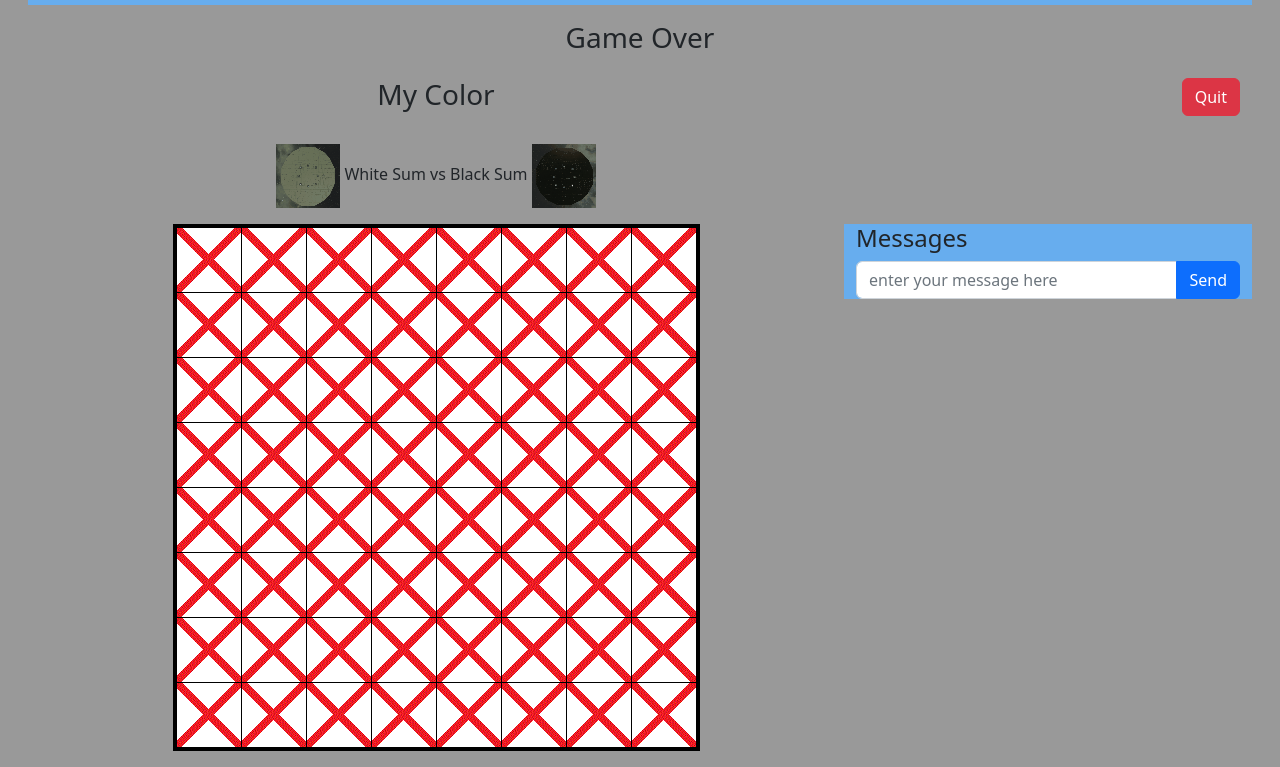
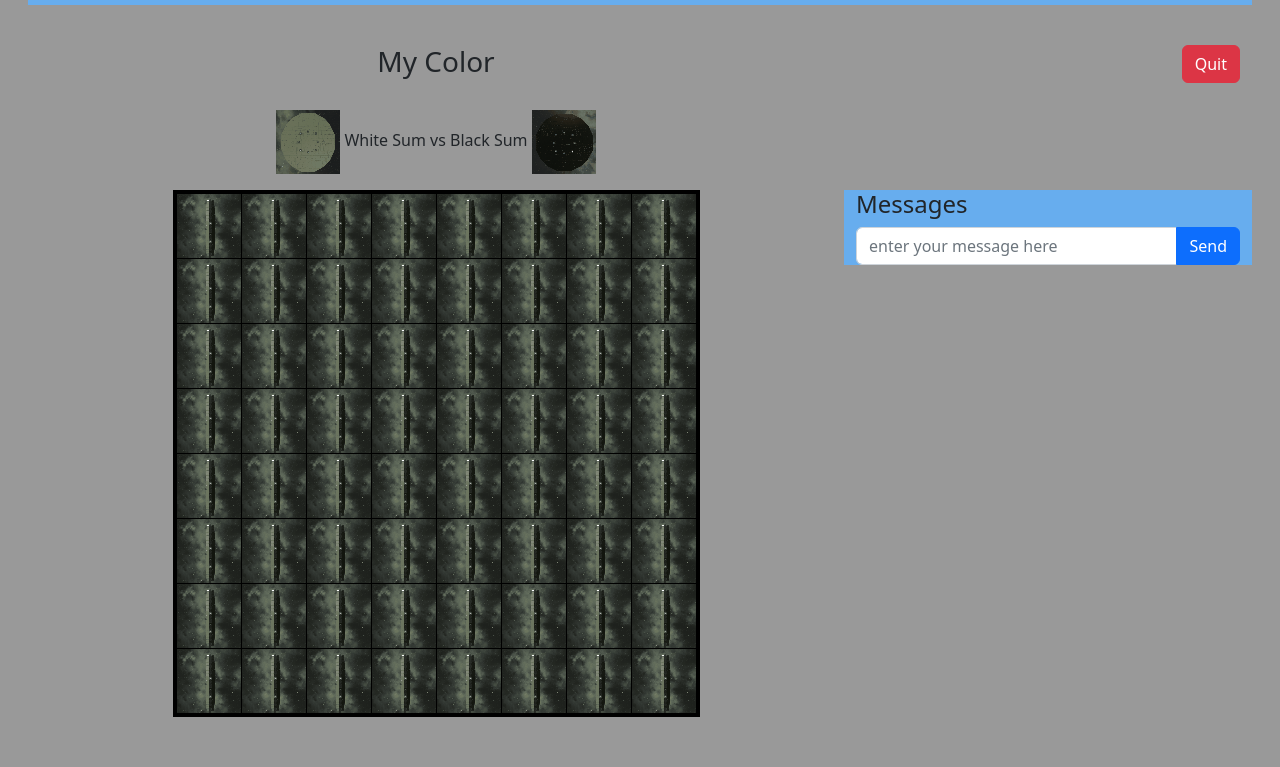
Before and after one commit to LoganTown/Othello-CS150, a website: page public/game.html in a window 1280 px wide. Shown: the part 53-820 px from the top of the page. Drawn offline with nearby package versions, Linux system fonts and the light colour scheme; no server answers.

Commit message:
part 23 update, added turns, changed board color, removed game over default sign

```diff
--- a/public/assets/css/game.css
+++ b/public/assets/css/game.css
@@ -26,6 +26,7 @@
     border: 1px solid black;
     margin: 0px;
     padding: 0px;
+    background-color: rgb(44, 65, 44);
 }
 
 td.hovered_over:hover{
--- a/public/game.html
+++ b/public/game.html
@@ -27,7 +27,7 @@
 
       <div class="row m-3">
         <div class="col text-center">
-          <h3 id="game_over">Game Over</h3>
+          <h3 id="game_over"></h3>
         </div>
       </div>
 
@@ -52,84 +52,84 @@
             <div class="col-md-8 table-responsive">
               <table id="game_board" class="mx-auto w-auto">
                 <tr>
-                  <td id="0_0"><img class="img-fluid" src="assets/images/error.gif" alt="error"/></td>
-                  <td id="0_1"><img class="img-fluid" src="assets/images/error.gif" alt="error"/></td>
-                  <td id="0_2"><img class="img-fluid" src="assets/images/error.gif" alt="error"/></td>
-                  <td id="0_3"><img class="img-fluid" src="assets/images/error.gif" alt="error"/></td>
-                  <td id="0_4"><img class="img-fluid" src="assets/images/error.gif" alt="error"/></td>
-                  <td id="0_5"><img class="img-fluid" src="assets/images/error.gif" alt="error"/></td>
-                  <td id="0_6"><img class="img-fluid" src="assets/images/error.gif" alt="error"/></td>
-                  <td id="0_7"><img class="img-fluid" src="assets/images/error.gif" alt="error"/></td>
+                  <td id="0_0"><img class="img-fluid" src="assets/images/empty.gif" alt="empty"/></td>
+                  <td id="0_1"><img class="img-fluid" src="assets/images/empty.gif" alt="empty"/></td>
+                  <td id="0_2"><img class="img-fluid" src="assets/images/empty.gif" alt="empty"/></td>
+                  <td id="0_3"><img class="img-fluid" src="assets/images/empty.gif" alt="empty"/></td>
+                  <td id="0_4"><img class="img-fluid" src="assets/images/empty.gif" alt="empty"/></td>
+                  <td id="0_5"><img class="img-fluid" src="assets/images/empty.gif" alt="empty"/></td>
+                  <td id="0_6"><img class="img-fluid" src="assets/images/empty.gif" alt="empty"/></td>
+                  <td id="0_7"><img class="img-fluid" src="assets/images/empty.gif" alt="empty"/></td>
                 </tr>
                 <tr>
-                  <td id="1_0"><img class="img-fluid" src="assets/images/error.gif" alt="error"/></td>
-                  <td id="1_1"><img class="img-fluid" src="assets/images/error.gif" alt="error"/></td>
-                  <td id="1_2"><img class="img-fluid" src="assets/images/error.gif" alt="error"/></td>
-                  <td id="1_3"><img class="img-fluid" src="assets/images/error.gif" alt="error"/></td>
-                  <td id="1_4"><img class="img-fluid" src="assets/images/error.gif" alt="error"/></td>
-                  <td id="1_5"><img class="img-fluid" src="assets/images/error.gif" alt="error"/></td>
-                  <td id="1_6"><img class="img-fluid" src="assets/images/error.gif" alt="error"/></td>
-                  <td id="1_7"><img class="img-fluid" src="assets/images/error.gif" alt="error"/></td>
+                  <td id="1_0"><img class="img-fluid" src="assets/images/empty.gif" alt="empty"/></td>
+                  <td id="1_1"><img class="img-fluid" src="assets/images/empty.gif" alt="empty"/></td>
+                  <td id="1_2"><img class="img-fluid" src="assets/images/empty.gif" alt="empty"/></td>
+                  <td id="1_3"><img class="img-fluid" src="assets/images/empty.gif" alt="empty"/></td>
+                  <td id="1_4"><img class="img-fluid" src="assets/images/empty.gif" alt="empty"/></td>
+                  <td id="1_5"><img class="img-fluid" src="assets/images/empty.gif" alt="empty"/></td>
+                  <td id="1_6"><img class="img-fluid" src="assets/images/empty.gif" alt="empty"/></td>
+                  <td id="1_7"><img class="img-fluid" src="assets/images/empty.gif" alt="empty"/></td>
                 </tr>
                 <tr>
-                  <td id="2_0"><img class="img-fluid" src="assets/images/error.gif" alt="error"/></td>
-                  <td id="2_1"><img class="img-fluid" src="assets/images/error.gif" alt="error"/></td>
-                  <td id="2_2"><img class="img-fluid" src="assets/images/error.gif" alt="error"/></td>
-                  <td id="2_3"><img class="img-fluid" src="assets/images/error.gif" alt="error"/></td>
-                  <td id="2_4"><img class="img-fluid" src="assets/images/error.gif" alt="error"/></td>
-                  <td id="2_5"><img class="img-fluid" src="assets/images/error.gif" alt="error"/></td>
-                  <td id="2_6"><img class="img-fluid" src="assets/images/error.gif" alt="error"/></td>
-                  <td id="2_7"><img class="img-fluid" src="assets/images/error.gif" alt="error"/></td>
+                  <td id="2_0"><img class="img-fluid" src="assets/images/empty.gif" alt="empty"/></td>
+                  <td id="2_1"><img class="img-fluid" src="assets/images/empty.gif" alt="empty"/></td>
+                  <td id="2_2"><img class="img-fluid" src="assets/images/empty.gif" alt="empty"/></td>
+                  <td id="2_3"><img class="img-fluid" src="assets/images/empty.gif" alt="empty"/></td>
+                  <td id="2_4"><img class="img-fluid" src="assets/images/empty.gif" alt="empty"/></td>
+                  <td id="2_5"><img class="img-fluid" src="assets/images/empty.gif" alt="empty"/></td>
+                  <td id="2_6"><img class="img-fluid" src="assets/images/empty.gif" alt="empty"/></td>
+                  <td id="2_7"><img class="img-fluid" src="assets/images/empty.gif" alt="empty"/></td>
                 </tr>
                 <tr>
-                  <td id="3_0"><img class="img-fluid" src="assets/images/error.gif" alt="error"/></td>
-                  <td id="3_1"><img class="img-fluid" src="assets/images/error.gif" alt="error"/></td>
-                  <td id="3_2"><img class="img-fluid" src="assets/images/error.gif" alt="error"/></td>
-                  <td id="3_3"><img class="img-fluid" src="assets/images/error.gif" alt="error"/></td>
-                  <td id="3_4"><img class="img-fluid" src="assets/images/error.gif" alt="error"/></td>
-                  <td id="3_5"><img class="img-fluid" src="assets/images/error.gif" alt="error"/></td>
-                  <td id="3_6"><img class="img-fluid" src="assets/images/error.gif" alt="error"/></td>
-                  <td id="3_7"><img class="img-fluid" src="assets/images/error.gif" alt="error"/></td>
+                  <td id="3_0"><img class="img-fluid" src="assets/images/empty.gif" alt="empty"/></td>
+                  <td id="3_1"><img class="img-fluid" src="assets/images/empty.gif" alt="empty"/></td>
+                  <td id="3_2"><img class="img-fluid" src="assets/images/empty.gif" alt="empty"/></td>
+                  <td id="3_3"><img class="img-fluid" src="assets/images/empty.gif" alt="empty"/></td>
+                  <td id="3_4"><img class="img-fluid" src="assets/images/empty.gif" alt="empty"/></td>
+                  <td id="3_5"><img class="img-fluid" src="assets/images/empty.gif" alt="empty"/></td>
+                  <td id="3_6"><img class="img-fluid" src="assets/images/empty.gif" alt="empty"/></td>
+                  <td id="3_7"><img class="img-fluid" src="assets/images/empty.gif" alt="empty"/></td>
                 </tr>
                 <tr>
-                  <td id="4_0"><img class="img-fluid" src="assets/images/error.gif" alt="error"/></td>
-                  <td id="4_1"><img class="img-fluid" src="assets/images/error.gif" alt="error"/></td>
-                  <td id="4_2"><img class="img-fluid" src="assets/images/error.gif" alt="error"/></td>
-                  <td id="4_3"><img class="img-fluid" src="assets/images/error.gif" alt="error"/></td>
-                  <td id="4_4"><img class="img-fluid" src="assets/images/error.gif" alt="error"/></td>
-                  <td id="4_5"><img class="img-fluid" src="assets/images/error.gif" alt="error"/></td>
-                  <td id="4_6"><img class="img-fluid" src="assets/images/error.gif" alt="error"/></td>
-                  <td id="4_7"><img class="img-fluid" src="assets/images/error.gif" alt="error"/></td>
+                  <td id="4_0"><img class="img-fluid" src="assets/images/empty.gif" alt="empty"/></td>
+                  <td id="4_1"><img class="img-fluid" src="assets/images/empty.gif" alt="empty"/></td>
+                  <td id="4_2"><img class="img-fluid" src="assets/images/empty.gif" alt="empty"/></td>
+                  <td id="4_3"><img class="img-fluid" src="assets/images/empty.gif" alt="empty"/></td>
+                  <td id="4_4"><img class="img-fluid" src="assets/images/empty.gif" alt="empty"/></td>
+                  <td id="4_5"><img class="img-fluid" src="assets/images/empty.gif" alt="empty"/></td>
+                  <td id="4_6"><img class="img-fluid" src="assets/images/empty.gif" alt="empty"/></td>
+                  <td id="4_7"><img class="img-fluid" src="assets/images/empty.gif" alt="empty"/></td>
                 </tr>
                 <tr>
-                  <td id="5_0"><img class="img-fluid" src="assets/images/error.gif" alt="error"/></td>
-                  <td id="5_1"><img class="img-fluid" src="assets/images/error.gif" alt="error"/></td>
-                  <td id="5_2"><img class="img-fluid" src="assets/images/error.gif" alt="error"/></td>
-                  <td id="5_3"><img class="img-fluid" src="assets/images/error.gif" alt="error"/></td>
-                  <td id="5_4"><img class="img-fluid" src="assets/images/error.gif" alt="error"/></td>
-                  <td id="5_5"><img class="img-fluid" src="assets/images/error.gif" alt="error"/></td>
-                  <td id="5_6"><img class="img-fluid" src="assets/images/error.gif" alt="error"/></td>
-                  <td id="5_7"><img class="img-fluid" src="assets/images/error.gif" alt="error"/></td>
+                  <td id="5_0"><img class="img-fluid" src="assets/images/empty.gif" alt="empty"/></td>
+                  <td id="5_1"><img class="img-fluid" src="assets/images/empty.gif" alt="empty"/></td>
+                  <td id="5_2"><img class="img-fluid" src="assets/images/empty.gif" alt="empty"/></td>
+                  <td id="5_3"><img class="img-fluid" src="assets/images/empty.gif" alt="empty"/></td>
+                  <td id="5_4"><img class="img-fluid" src="assets/images/empty.gif" alt="empty"/></td>
+                  <td id="5_5"><img class="img-fluid" src="assets/images/empty.gif" alt="empty"/></td>
+                  <td id="5_6"><img class="img-fluid" src="assets/images/empty.gif" alt="empty"/></td>
+                  <td id="5_7"><img class="img-fluid" src="assets/images/empty.gif" alt="empty"/></td>
                 </tr>
                 <tr>
-                  <td id="6_0"><img class="img-fluid" src="assets/images/error.gif" alt="error"/></td>
-                  <td id="6_1"><img class="img-fluid" src="assets/images/error.gif" alt="error"/></td>
-                  <td id="6_2"><img class="img-fluid" src="assets/images/error.gif" alt="error"/></td>
-                  <td id="6_3"><img class="img-fluid" src="assets/images/error.gif" alt="error"/></td>
-                  <td id="6_4"><img class="img-fluid" src="assets/images/error.gif" alt="error"/></td>
-                  <td id="6_5"><img class="img-fluid" src="assets/images/error.gif" alt="error"/></td>
-                  <td id="6_6"><img class="img-fluid" src="assets/images/error.gif" alt="error"/></td>
-                  <td id="6_7"><img class="img-fluid" src="assets/images/error.gif" alt="error"/></td>
+                  <td id="6_0"><img class="img-fluid" src="assets/images/empty.gif" alt="empty"/></td>
+                  <td id="6_1"><img class="img-fluid" src="assets/images/empty.gif" alt="empty"/></td>
+                  <td id="6_2"><img class="img-fluid" src="assets/images/empty.gif" alt="empty"/></td>
+                  <td id="6_3"><img class="img-fluid" src="assets/images/empty.gif" alt="empty"/></td>
+                  <td id="6_4"><img class="img-fluid" src="assets/images/empty.gif" alt="empty"/></td>
+                  <td id="6_5"><img class="img-fluid" src="assets/images/empty.gif" alt="empty"/></td>
+                  <td id="6_6"><img class="img-fluid" src="assets/images/empty.gif" alt="empty"/></td>
+                  <td id="6_7"><img class="img-fluid" src="assets/images/empty.gif" alt="empty"/></td>
                 </tr>
                 <tr>
-                  <td id="7_0"><img class="img-fluid" src="assets/images/error.gif" alt="error"/></td>
-                  <td id="7_1"><img class="img-fluid" src="assets/images/error.gif" alt="error"/></td>
-                  <td id="7_2"><img class="img-fluid" src="assets/images/error.gif" alt="error"/></td>
-                  <td id="7_3"><img class="img-fluid" src="assets/images/error.gif" alt="error"/></td>
-                  <td id="7_4"><img class="img-fluid" src="assets/images/error.gif" alt="error"/></td>
-                  <td id="7_5"><img class="img-fluid" src="assets/images/error.gif" alt="error"/></td>
-                  <td id="7_6"><img class="img-fluid" src="assets/images/error.gif" alt="error"/></td>
-                  <td id="7_7"><img class="img-fluid" src="assets/images/error.gif" alt="error"/></td>
+                  <td id="7_0"><img class="img-fluid" src="assets/images/empty.gif" alt="empty"/></td>
+                  <td id="7_1"><img class="img-fluid" src="assets/images/empty.gif" alt="empty"/></td>
+                  <td id="7_2"><img class="img-fluid" src="assets/images/empty.gif" alt="empty"/></td>
+                  <td id="7_3"><img class="img-fluid" src="assets/images/empty.gif" alt="empty"/></td>
+                  <td id="7_4"><img class="img-fluid" src="assets/images/empty.gif" alt="empty"/></td>
+                  <td id="7_5"><img class="img-fluid" src="assets/images/empty.gif" alt="empty"/></td>
+                  <td id="7_6"><img class="img-fluid" src="assets/images/empty.gif" alt="empty"/></td>
+                  <td id="7_7"><img class="img-fluid" src="assets/images/empty.gif" alt="empty"/></td>
                 </tr>
               </table>
             </div>
```
Also changed, not shown: public/assets/js/main.js (+16 -1 lines), server.js (+27 -1 lines).
